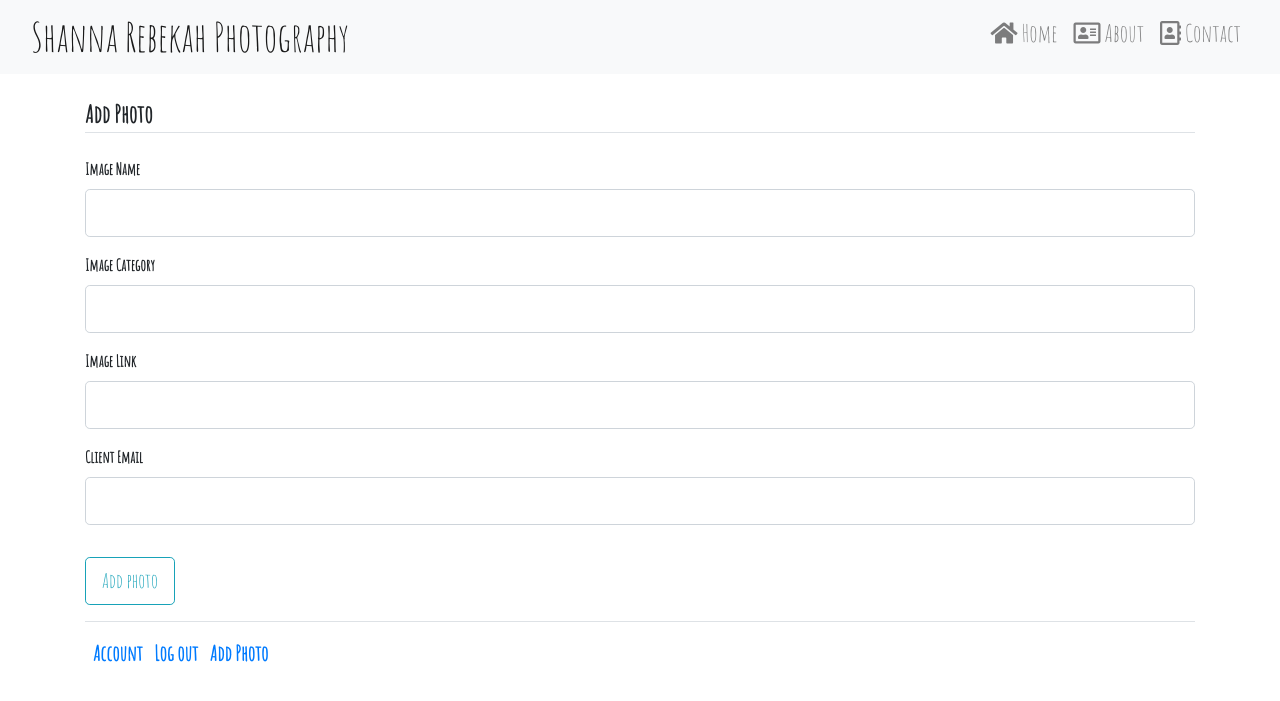
After one commit to ConnorCairns/Shanna-Rebekah-Portfolio-Website, a Flask app: page /photo/new in a window 1280 px wide. The commit adds this page. Shown: the top 701 px of the page. Run offline with Flask 2, Linux system fonts and the light colour scheme; a user stored in the database is signed in; some libraries are stand-ins or nearby versions.

Commit message:
you can now add photos which are linked to users and the photos show up on their account. also s3 things

```diff
--- a/app/forms.py
+++ b/app/forms.py
@@ -45,3 +45,10 @@ class Edit(FlaskForm):
             email = User.query.filter_by(email=email.data).first()
             if email:
                 raise ValidationError('Email already has an account created')
+
+class AddPhoto(FlaskForm):
+    name = StringField("Image Name", validators=[DataRequired()])
+    category = StringField("Image Category", validators=[DataRequired()])
+    link = StringField("Image Link", validators=[DataRequired()])
+    client = StringField("Client Email", validators=[DataRequired(), Email()])
+    submit = SubmitField("Add photo")
--- a/app/routes.py
+++ b/app/routes.py
@@ -1,6 +1,6 @@
 from flask import render_template, url_for, flash, redirect, request
 from app import app, db, bcrypt
-from app.forms import Registration, Login, Edit
+from app.forms import Registration, Login, Edit, AddPhoto
 from app.models import User, Photos
 from flask_login import login_user, logout_user, current_user, login_required
 import secrets, os
@@ -96,9 +96,28 @@ def edit():
 @app.route('/account', methods=['GET'])
 @login_required
 def account():
+    #photo = Photos.query.filter_by(user_id=current_user.id).first().photo_link
+    photo = Photos.query.filter_by(user_id=current_user.id).all()
+    list = []
+    for i in range(0,len(photo)):
+        temp = photo[i].photo_link
+        list.append(temp)
     form = Edit()
     if request.method == 'GET':
         form.username.data = current_user.username
         form.email.data = current_user.email
     image = url_for('static', filename='profile pictures/' + current_user.profile_picture)
-    return render_template('account.html', title='Edit Account', image=image, form=form)
+    return render_template('account.html', title='Edit Account', image=image, form=form, photo=list, enumerate=enumerate)
+
+@app.route('/photo/new', methods=['GET', 'POST'])
+@login_required
+def new_photo():
+    form = AddPhoto()
+    if form.validate_on_submit():
+        client = User.query.filter_by(email=form.client.data).first()
+        photo = Photos(photo_name=form.name.data, photo_category=form.category.data, photo_link=form.link.data, client=client)
+        db.session.add(photo)
+        db.session.commit()
+        flash(f'Image information added', 'info')
+        return redirect(url_for('index'))
+    return render_template('new_photo.html', title="New Photo", form=form)
--- a/app/templates/includes/footer.html
+++ b/app/templates/includes/footer.html
@@ -3,6 +3,7 @@
         {% if current_user.is_authenticated %}
             <a class="ml-2" href="{{ url_for('account') }}">Account</a>
             <a class="ml-2" href="{{ url_for('logout') }}">Log out</a>
+            <a class="ml-2" href="{{ url_for('new_photo') }}">Add Photo</a>
         {% else %}
             <a class="ml-2" href="{{ url_for('login') }}">Log In</a>
             <a class="ml-2" href="{{ url_for('register') }}">Create an Account</a>
--- a/app/templates/login.html
+++ b/app/templates/login.html
@@ -35,7 +35,7 @@
                 {{ form.remember.label(class="form-check-label") }}
             </div>
         </fieldset>
-        <div class="form-group>">
+        <div class="form-group">
             {{ form.submit(class="btn btn-lg btn-outline-info") }}
         </div>
         <small class="text-muted my-2">
--- /dev/null
+++ b/app/templates/new_photo.html
@@ -0,0 +1,64 @@
+{% extends 'layout.html' %} {% block body %}
+<div class="container">
+    <form method="POST" action="">
+        {{ form.hidden_tag() }}
+        <fieldset class="form-group">
+            <legend class="border-bottom mb-4">Add Photo</legend>
+            <div class="form-group">
+                {{ form.name.label(class="form-control-label") }}
+                {% if form.name.errors %}
+                    {{ form.name(class="form-control form-control-lg is-invalid") }}
+                    <div class="invalid-feedback">
+                        {% for error in form.name.errors %}
+                            <span>{{ error }}</span>
+                        {% endfor %}
+                    </div>
+                {% else %}
+                    {{ form.name(class="form-control form-control-lg") }}
+                {% endif %}
+            </div>
+            <div class="form-group">
+                {{ form.category.label(class="form-control-label") }}
+                {% if form.category.errors %}
+                    {{ form.category(class="form-control form-control-lg is-invalid") }}
+                    <div class="invalid-feedback">
+                        {% for error in form.category.errors %}
+                            <span>{{ error }}</span>
+                        {% endfor %}
+                    </div>
+                {% else %}
+                    {{ form.category(class="form-control form-control-lg") }}
+                {% endif %}
+            </div>
+            <div class="form-group">
+                {{ form.link.label(class="form-control-label") }}
+                {% if form.link.errors %}
+                    {{ form.link(class="form-control form-control-lg is-invalid") }}
+                    <div class="invalid-feedback">
+                        {% for error in form.link.errors %}
+                            <span>{{ error }}</span>
+                        {% endfor %}
+                    </div>
+                {% else %}
+                    {{ form.link(class="form-control form-control-lg") }}
+                {% endif %}
+            </div>
+            <div class="form-group">
+                {{ form.client.label(class="form-control-label") }}
+                {% if form.client.errors %}
+                    {{ form.client(class="form-control form-control-lg is-invalid") }}
+                    <div class="invalid-feedback">
+                        {% for error in form.client.errors %}
+                            <span>{{ error }}</span>
+                        {% endfor %}
+                    </div>
+                {% else %}
+                    {{ form.client(class="form-control form-control-lg") }}
+                {% endif %}
+            </div>
+        </fieldset>
+        <div class="form-group">
+            {{ form.submit(class="btn btn-lg btn-outline-info") }}
+        </div>
+    </form>
+{% endblock %}
```
Also changed, not shown: app/templates/account.html (+12 -1 lines), app/site.db.
